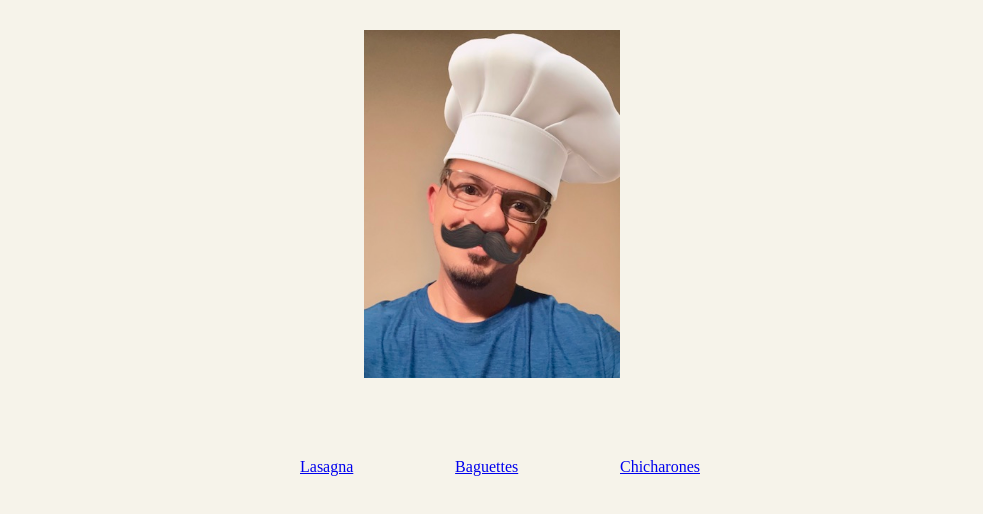
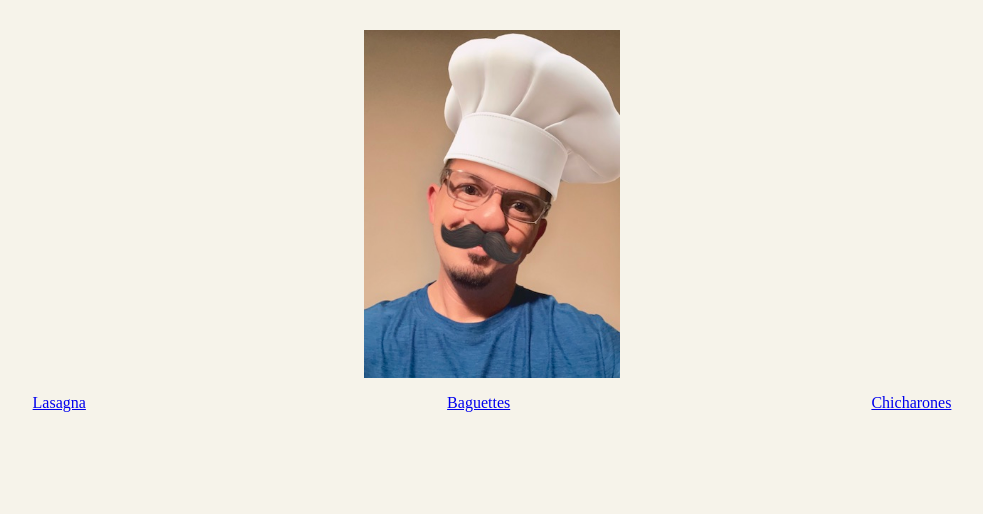
Before and after one commit to LudoNash/odin-recipes, a plain HTML site: page index.html in a window 1280 px wide. Shown: the part 128-642 px from the top of the page, without its empty margins (148-1131 px from the left). Drawn offline with nearby package versions, Linux system fonts and the light colour scheme.

Commit message:
Update style.css

```diff
--- a/css/style.css
+++ b/css/style.css
@@ -16,11 +16,15 @@ body {
 
 .links {
     display: flex;
-    width: 400px;
-    padding-left: 35%;
+    justify-content: space-around;
+}
+    /* padding-left: 35%;
     padding-top: 5%;
-    justify-content: space-between;
+    */
+
+.div {
+    display: inline-flex;
+}
     /* remove the original setting below to use the above flex container
     text-align: center;
     font-size: x-large;*/
-}
```
